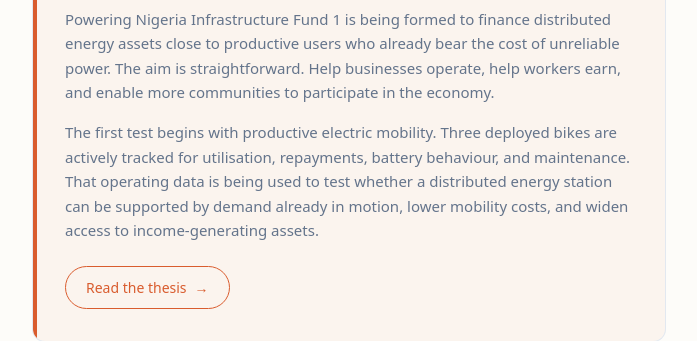
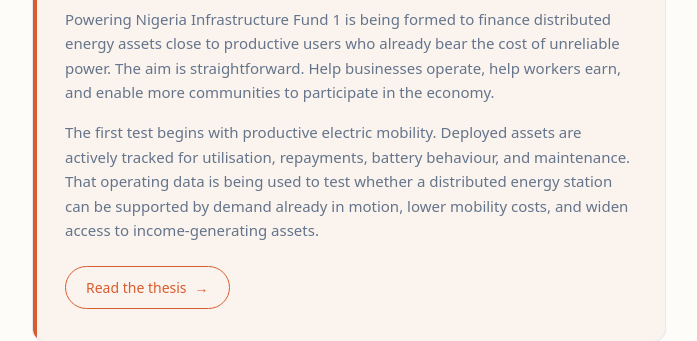
Before and after one commit to Threadigit/adetuyi.com, a Next.js app: page / in a window 1280 px wide. Shown: the part 3160-3501 px from the top of the page, without its empty margins (291-988 px from the left). Built offline with nearby package versions, Linux system fonts and the light colour scheme.

Commit message:
Remove changing pilot count from site copy

```diff
--- a/src/app/page.tsx
+++ b/src/app/page.tsx
@@ -377,12 +377,12 @@
             communities to participate in the economy.
           </p>
           <p className="text-[15px] text-muted leading-relaxed mb-6">
-            The first test begins with productive electric mobility. Three
-            deployed bikes are actively tracked for utilisation, repayments,
-            battery behaviour, and maintenance. That operating data is being
-            used to test whether a distributed energy station can be supported
-            by demand already in motion, lower mobility costs, and widen access
-            to income-generating assets.
+            The first test begins with productive electric mobility. Deployed
+            assets are actively tracked for utilisation, repayments, battery
+            behaviour, and maintenance. That operating data is being used to
+            test whether a distributed energy station can be supported by
+            demand already in motion, lower mobility costs, and widen access to
+            income-generating assets.
           </p>
           <a
             href="/thesis"
--- a/src/app/thesis/page.tsx
+++ b/src/app/thesis/page.tsx
@@ -314,10 +314,10 @@
             should not be required to make the first installation viable.
           </p>
           <p>
-            The current operating test is deliberately small. Three deployed
-            electric bikes are actively tracked for utilisation, structured
-            repayments, battery behaviour, and maintenance. There have been no
-            payment defaults to date, although this is far too early to infer
+            The current operating test is deliberately small. Deployed electric
+            bikes are actively tracked for utilisation, structured repayments,
+            battery behaviour, and maintenance. There have been no payment
+            defaults to date, although this is far too early to infer
             portfolio-level performance. The distributed station is the next
             underwriting question, not a proven result. The test is intended to
             establish its likely anchor load, collection behaviour, battery
```
